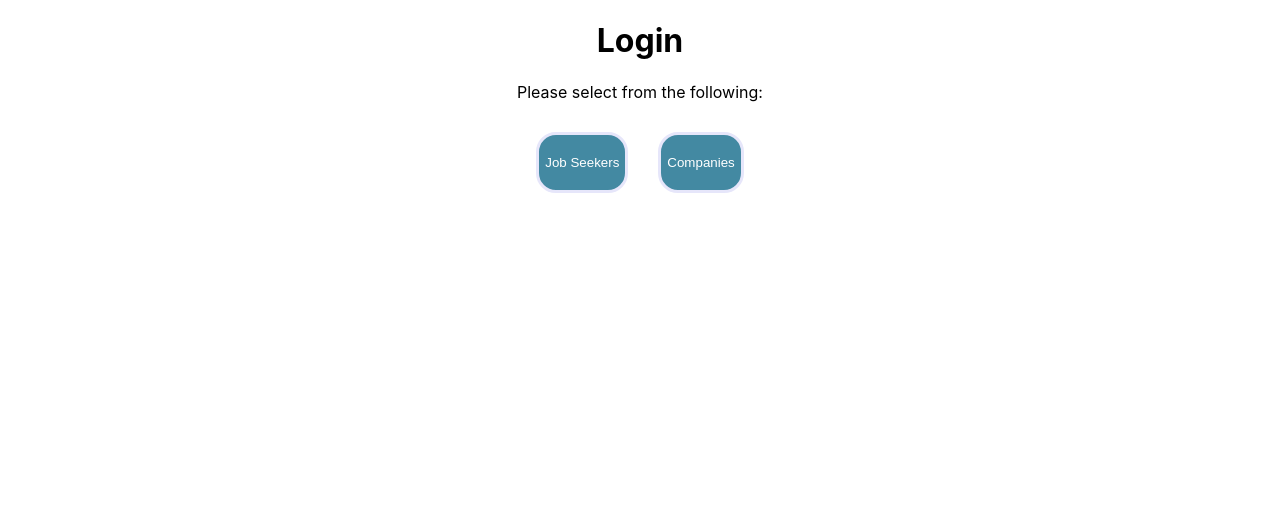
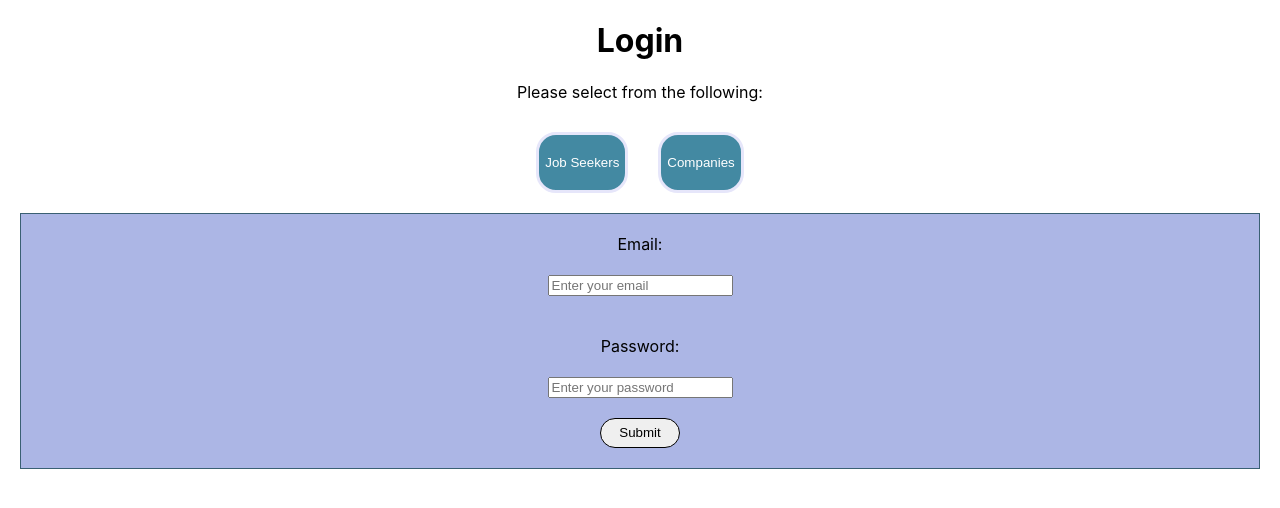
Before and after one commit to droom-build-week/Front-end, a React (Create React App) app in the folder droom-app/: page /login/jobseekers in a window 1280 px wide. Shown: the top 508 px of the page. Built offline with nearby package versions, Linux system fonts and the light colour scheme.

Commit message:
added job seeker login form

```diff
--- a/droom-app/src/components/JobSeekerLogin.js
+++ b/droom-app/src/components/JobSeekerLogin.js
@@ -1,12 +1,140 @@
-import React from 'react';
+import React, { useState } from 'react';
+import styled from 'styled-components';
+
+
+const Form = styled.form `
+display: flex;
+justify-content: center;
+flex-direction: column;
+margin-top: 20px;
+padding-left: 30px;
+padding-right: 30px;
+border: 2px red solid;
+margin-left: 20px;
+margin-right: 20px;
+background: #acb6e5;
+border: 1px #3A6073 solid;
+align-items: center;
+padding-bottom: 20px; `
+
+const Label = styled.label `
+margin-top: 20px;
+margin-bottom: 20px; `
+
+const Input = styled.input `
+height: 30px;
+width: 5rem;
+border-radius: 30px;
+border: 1px solid black;
+`
 
 
 
 export default function JobSeekerLogin () {
 
+    const [jobseekerlogin, setJobSeekerLogin] = useState(initialLoginValues);
+
+
+    const jobLoginFormChange = e => {
+        if(e.target.value === e.target.value.toLowerCase()) {
+          console.log(e.target.value);
+          setJobSeekerLogin({
+            ...jobseekerlogin,
+            [e.target.name] : e.target.value
+
+          });
+        }
+
+    };
+
+
+    const handleJobLoginSubmit = e => {
+
+        e.preventDefault();
+
+        if(!loginFormIsEmpty()) {
+
+          console.log('hello from jobseekerslogin');
+
+          //axios in here
+
+
+
+
+          }
+
+
+      }
+
+
+      function loginFormIsEmpty() {
+        return (
+
+          jobseekerlogin.email === '' ||
+          jobseekerlogin.password === ''
+
+
+        );
+      }
+
+
     return (
-        <div>
+        <div className="jobseekerloginformwrapper">
+
+
+<Form onSubmit={handleJobLoginSubmit}>
+
+
+        <Label>
+          Email: <br></br> <br></br>
+          <input
+            type="text"
+            name="email"
+            placeholder="Enter your email"
+            onChange={jobLoginFormChange}
+            value={jobseekerlogin.email}
+          />
+        </Label>
+        <Label>
+          Password: <br></br> <br></br>
+          <input
+            type="password"
+            name="password"
+            placeholder="Enter your password"
+            onChange={jobLoginFormChange}
+            value={jobseekerlogin.password}
+          />
+        </Label>
+
+        <Input type="submit" />
+      </Form>
+
+
+
+
+
+
+
+
+
+
+
+
+
+
+
+
+
+
+
 
         </div>
     );
 }
+
+
+const initialLoginValues = {
+    email: "",
+    password: ""
+
+  }
--- a/droom-app/src/components/JobSeekerSignUp.js
+++ b/droom-app/src/components/JobSeekerSignUp.js
@@ -51,7 +51,7 @@ export default function JobSeekerSignUp() {
 };
 
 
-const handlejobSubmit = e => {
+const handleJobSubmit = e => {
 
   e.preventDefault();
 
@@ -90,7 +90,7 @@ function formInputEmpty() {
             <h3> Please Sign Up Here: </h3>
 
 
-            <Form onSubmit={handlejobSubmit}>
+            <Form onSubmit={handleJobSubmit}>
         <Label>
           Full Name: <br></br> <br></br>
           <input
```
